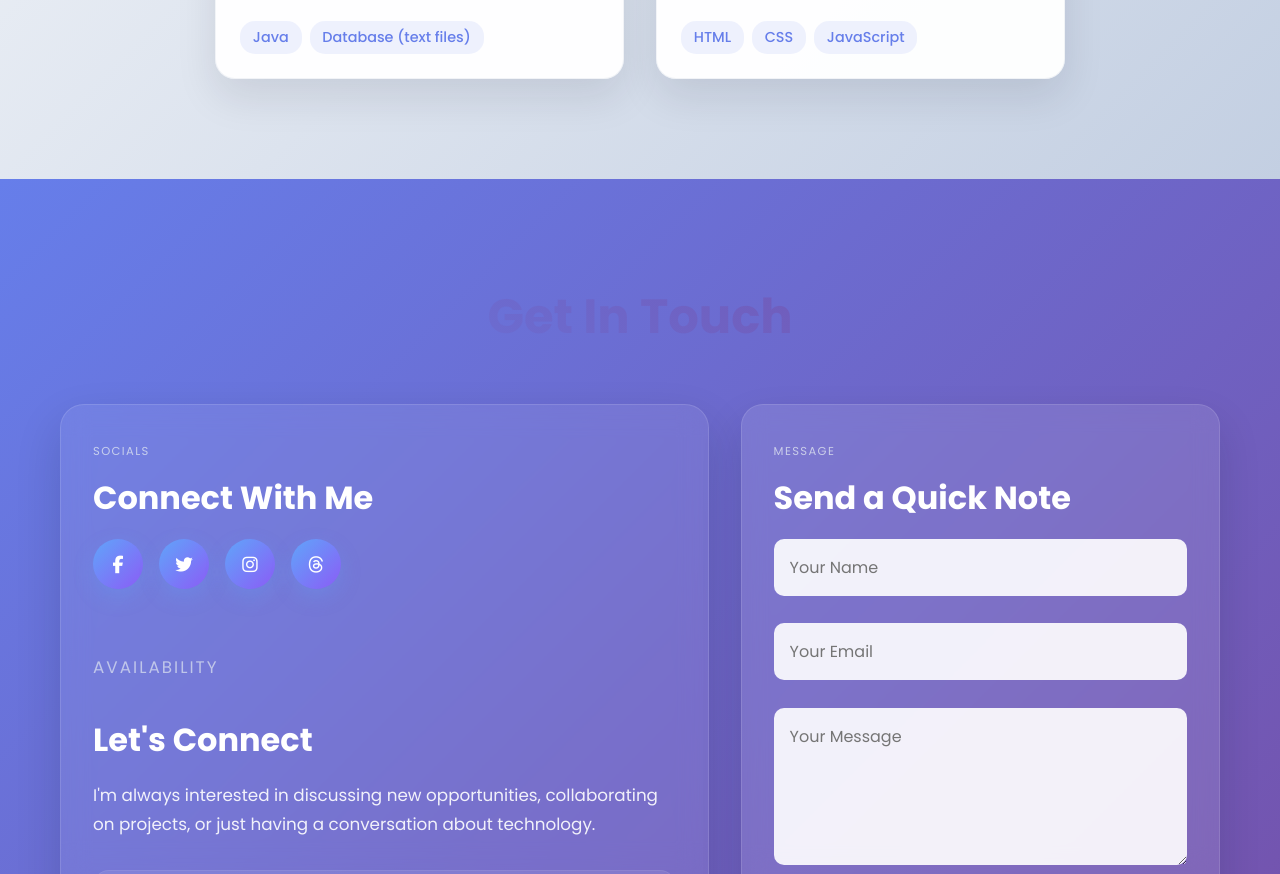
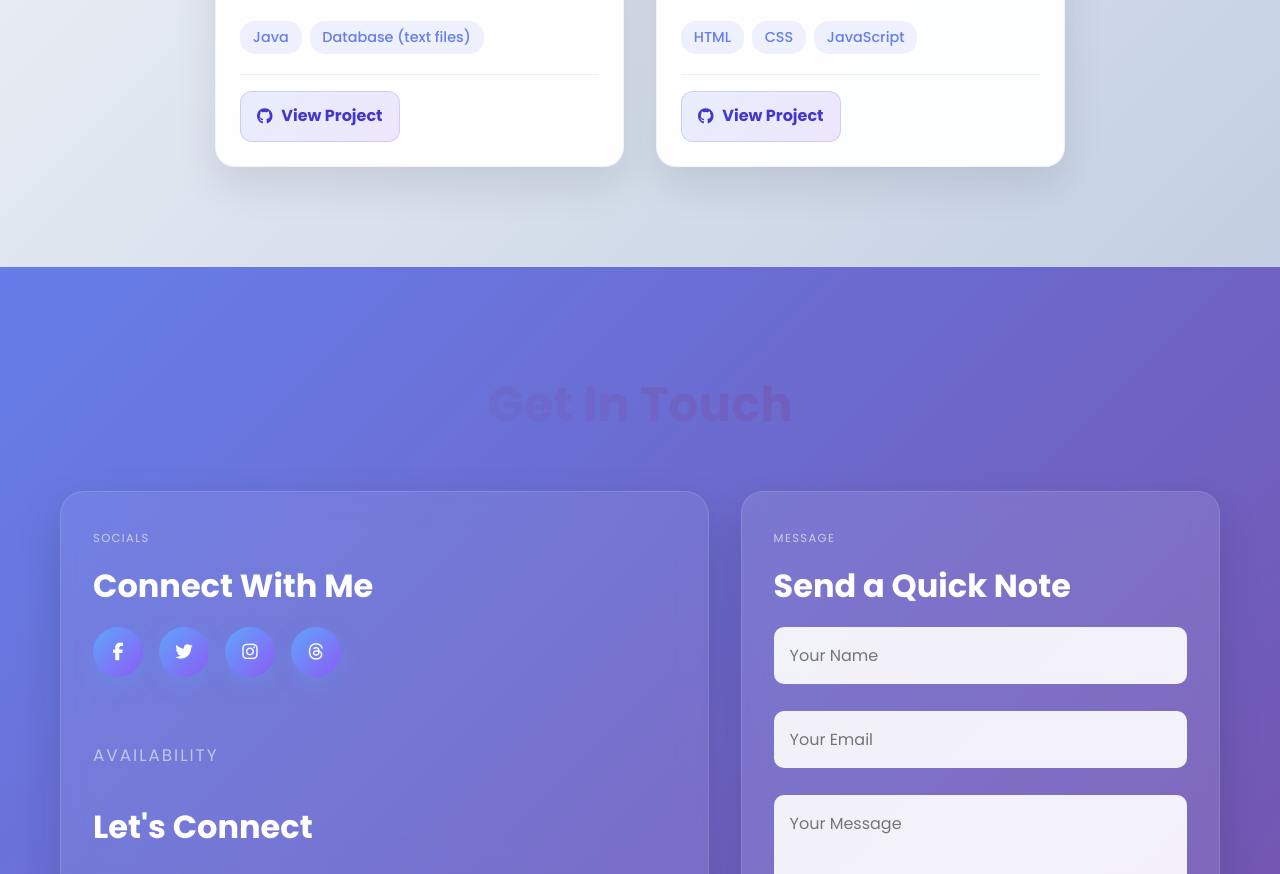
Before and after one commit to ih6297191-sudo/portfolio, a plain HTML site: page index.html in a window 1280 px wide. Shown: the part 4854-5728 px from the top of the page. Drawn offline with Linux system fonts and the light colour scheme.

Commit message:
Link project summary to project section
Co-authored-by: Copilot <223556219+Copilot@users.noreply.github.com>

```diff
--- a/index.html
+++ b/index.html
@@ -9,7 +9,7 @@
     <meta property="og:description" content="Explore my projects, technical skills, education, and contact details.">
     <meta property="og:image" content="Images/Ismail.jpeg">
     <title>Ismail Siddiquee - CSE Student Portfolio</title>
-    <link rel="stylesheet" href="styles.css?v=20261124-4">
+    <link rel="stylesheet" href="styles.css?v=20261124-6">
     <link href="https://fonts.googleapis.com/css2?family=Poppins:wght@300;400;500;600;700&display=swap" rel="stylesheet">
     <link rel="stylesheet" href="https://cdnjs.cloudflare.com/ajax/libs/font-awesome/6.7.2/css/all.min.css">
     <style>
@@ -88,7 +88,7 @@
                             <img src="Images/Ismail.jpeg" alt="Ismail portrait" class="profile-image">
                         </div>
                         <div class="profile-summary">
-                            <a class="summary-item summary-item-link" href="https://github.com/ih6297191-sudo/Vehicle-rental-company-" target="_blank" rel="noopener noreferrer" aria-label="View my GitHub project">
+                            <a class="summary-item summary-item-link" href="#projects" aria-label="View my projects">
                                 <strong>2</strong>
                                 <span>Projects</span>
                             </a>
@@ -379,6 +379,12 @@
                             <span class="tech-tag">Java</span>
                             <span class="tech-tag">Database (text files)</span>
                         </div>
+                        <div class="project-actions">
+                            <a href="https://github.com/ih6297191-sudo/Vehicle-rental-company-" target="_blank" rel="noopener noreferrer" class="project-action" aria-label="Open Vehicle Rental Company repository">
+                                <i class="fab fa-github" aria-hidden="true"></i>
+                                <span>View Project</span>
+                            </a>
+                        </div>
                     </div>
                 </div>
 
@@ -418,6 +424,12 @@
                             <span class="tech-tag">HTML</span>
                             <span class="tech-tag">CSS</span>
                             <span class="tech-tag">JavaScript</span>
+                        </div>
+                        <div class="project-actions">
+                            <a href="https://github.com/ih6297191-sudo/portfolio" target="_blank" rel="noopener noreferrer" class="project-action" aria-label="Open Personal Portfolio repository">
+                                <i class="fab fa-github" aria-hidden="true"></i>
+                                <span>View Project</span>
+                            </a>
                         </div>
                     </div>
                 </div>
--- a/styles.css
+++ b/styles.css
@@ -1140,6 +1140,36 @@ section {
     gap: 0.5rem;
 }
 
+.project-actions {
+    margin-top: 1.25rem;
+    padding-top: 1rem;
+    border-top: 1px solid rgba(148, 163, 184, 0.16);
+}
+
+.project-action {
+    width: fit-content;
+    min-height: 44px;
+    display: inline-flex;
+    align-items: center;
+    gap: 0.55rem;
+    padding: 0.72rem 1rem;
+    border: 1px solid rgba(79, 70, 229, 0.18);
+    border-radius: 12px;
+    background: linear-gradient(135deg, rgba(37, 99, 235, 0.1), rgba(124, 58, 237, 0.12));
+    color: #4338ca;
+    text-decoration: none;
+    font-weight: 700;
+    transition: transform 0.25s ease, box-shadow 0.25s ease, background 0.25s ease;
+}
+
+.project-action:hover,
+.project-action:focus-visible {
+    transform: translateY(-2px);
+    background: linear-gradient(135deg, #2563eb, #7c3aed);
+    color: white;
+    box-shadow: 0 10px 24px rgba(79, 70, 229, 0.24);
+}
+
 .tech-tag {
     background: rgba(102, 126, 234, 0.1);
     color: #667eea;
```
